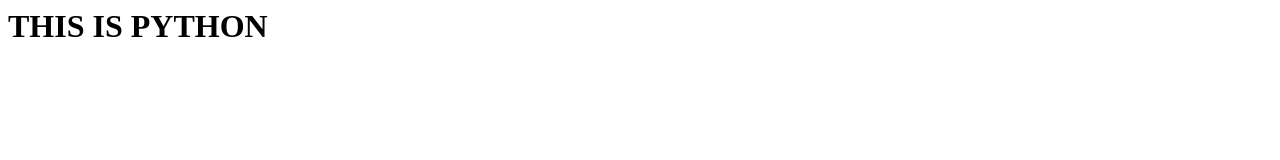
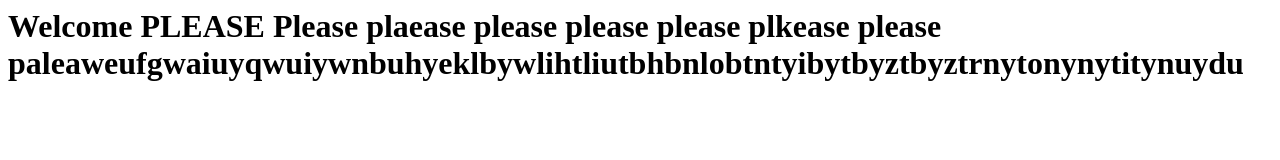
Before and after one commit to natetk/natetk.github.io, a plain HTML site: page index.html in a window 1280 px wide. Drawn offline with Linux system fonts and the light colour scheme.

Commit message:
Update index.html

```diff
--- a/index.html
+++ b/index.html
@@ -2,6 +2,6 @@
   <head>
     <title>Python ;) </title>
   </head>
-  <h1> THIS IS PYTHON <h1>
+  <h1> Welcome PLEASE Please plaease please please please plkease please paleaweufgwaiuyqwuiywnbuhyeklbywlihtliutbhbnlobtntyibytbyztbyztrnytonynytitynuydu<h1>
                         </body>
 </html>
```
